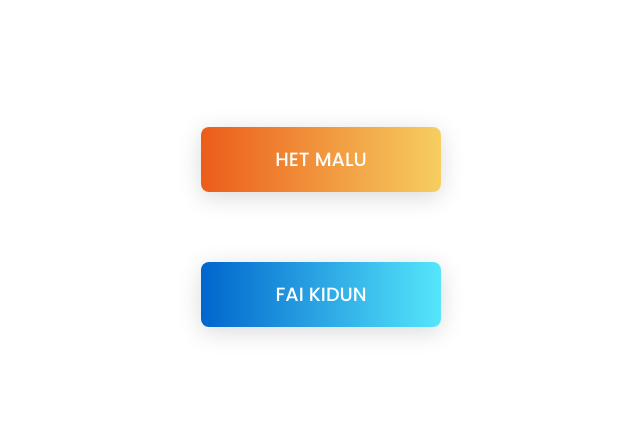
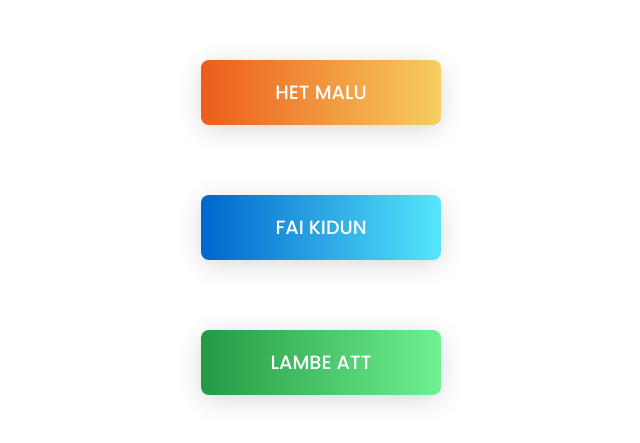
Before and after one commit to rogerio-che/Web-programming-concept, a plain HTML site: page index.html in a window 1280 px wide. Shown: the part 173-616 px from the top of the page, without its empty margins (319-959 px from the left). Drawn offline with Linux system fonts and the light colour scheme.

Commit message:
memanbah tombol di web  box

```diff
--- a/index.html
+++ b/index.html
@@ -16,9 +16,9 @@
       <span>FAI KIDUN</span>
     </a>
 
-    <!-- <a href="#" class="btn color-03">
+    <a href="#" class="btn color-03">
       <span>LAMBE ATT</span>
-    </a> -->
+    </a>
 
     <script type="text/javascript">
       const btns = document.querySelectorAll(".btn");
```
